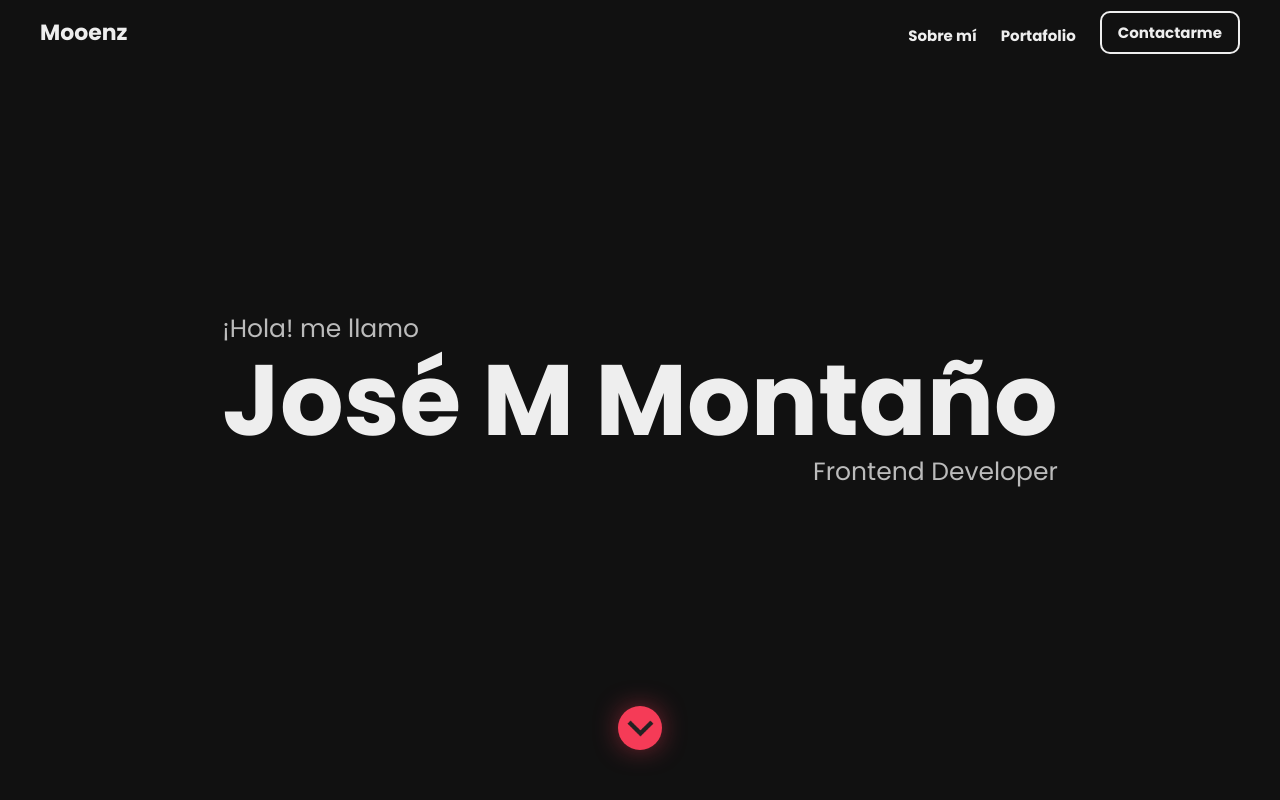
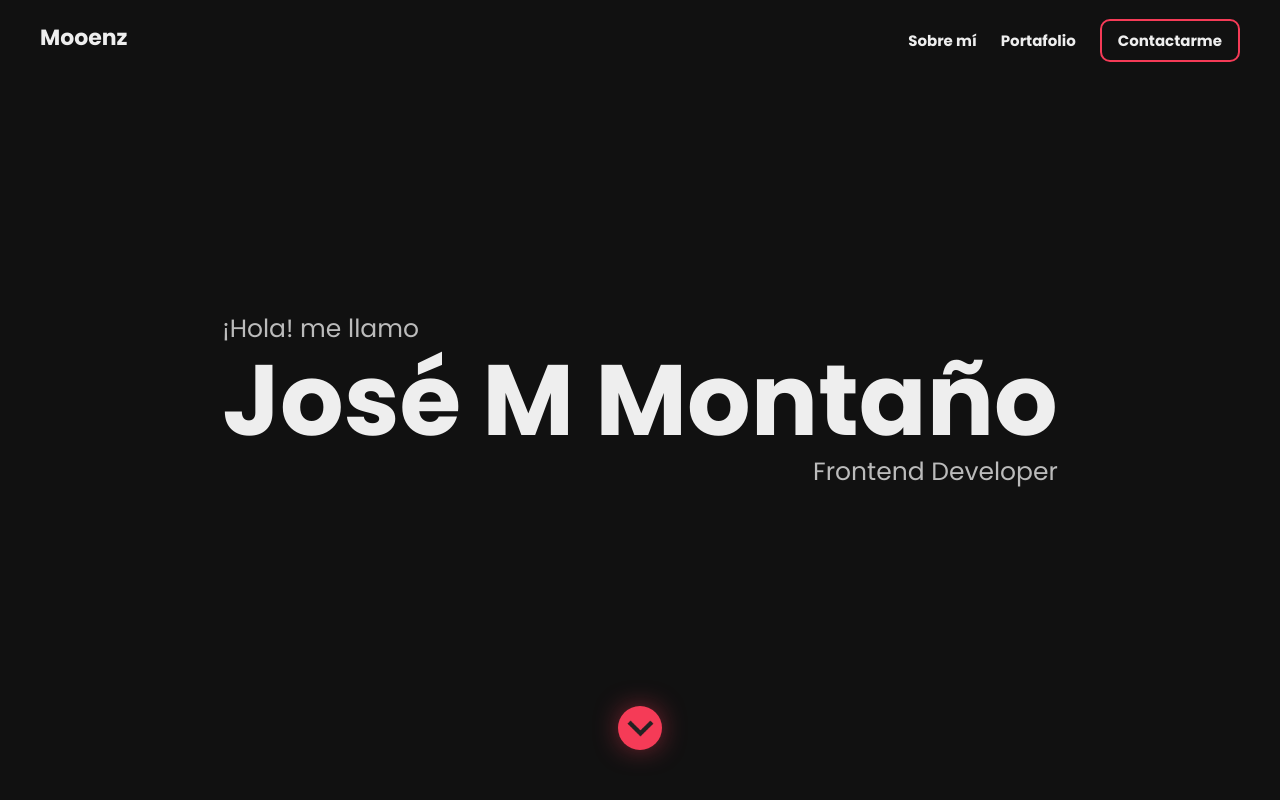
Before and after one commit to dioverdm/portfolio, a Next.js app: page / in a window 1280 px wide. Shown: the top 800 px of the page. Built offline with nearby package versions, Linux system fonts and the light colour scheme.

Commit message:
cambio ancho nav

```diff
--- a/components/Navbar/index.jsx
+++ b/components/Navbar/index.jsx
@@ -72,14 +72,14 @@ const Navbar = () => {
               Portafolio
             </Tap>
           </Li>
-          <li>
+          <Li>
             <Button
               title="joss92821@hotmail.com"
               onClick={() => useClickBoard()}
             >
               Contactarme
             </Button>
-          </li>
+          </Li>
         </Links>
       </Container>
     </Nav>
--- a/components/Navbar/styles.js
+++ b/components/Navbar/styles.js
@@ -5,11 +5,10 @@ const { white, redCherry, blackIntense } = Theme;
 
 export const Nav = styled.section`
   background: ${blackIntense};
-  padding: 10px 0;
   position: fixed;
   z-index: 1;
   width: 100%;
-  height: 70px;
+  height: 80px;
 `;
 
 export const Container = styled.nav`
@@ -27,10 +26,10 @@ export const Container = styled.nav`
 `;
 
 export const Logo = styled.a`
+  padding-bottom: 5px;
   font-size: 2.2rem;
   font-weight: 800;
   transition-duration: 0.5s;
-  padding-bottom: 5px;
 
   &:hover {
     color: ${redCherry};
@@ -113,14 +112,14 @@ export const Li = styled.li`
   &::before {
     content: '';
     position: absolute;
-    bottom: 3px;
+    bottom: 15px;
     left: 0;
     height: 5px;
     width: 100%;
     transform: ${({ activeTap, tapTitle }) =>
       activeTap === tapTitle ? 'translateX(0)' : 'translateX(-110%)'};
     background-color: ${redCherry};
-    transition: all 0.5s;
+    transition-duration: 0.5s;
 
     @media screen and (min-width: 790px) {
       height: 2px;
@@ -156,6 +155,7 @@ export const Tap = styled.a`
   transition: border 0.5s ease-in-out;
   cursor: pointer;
   color: ${({ activeTap, tapTitle }) => activeTap === tapTitle && redCherry};
+  transition: color 0.5s;
 
   &:hover {
     color: ${redCherry};
@@ -166,7 +166,7 @@ export const Button = styled.span`
   position: relative;
   display: inline-block;
   padding: 8px 24px;
-  border: 2px solid ${white};
+  border: 2px solid ${redCherry};
   border-radius: 10px;
   background-color: transparent;
   text-decoration: none;
```
